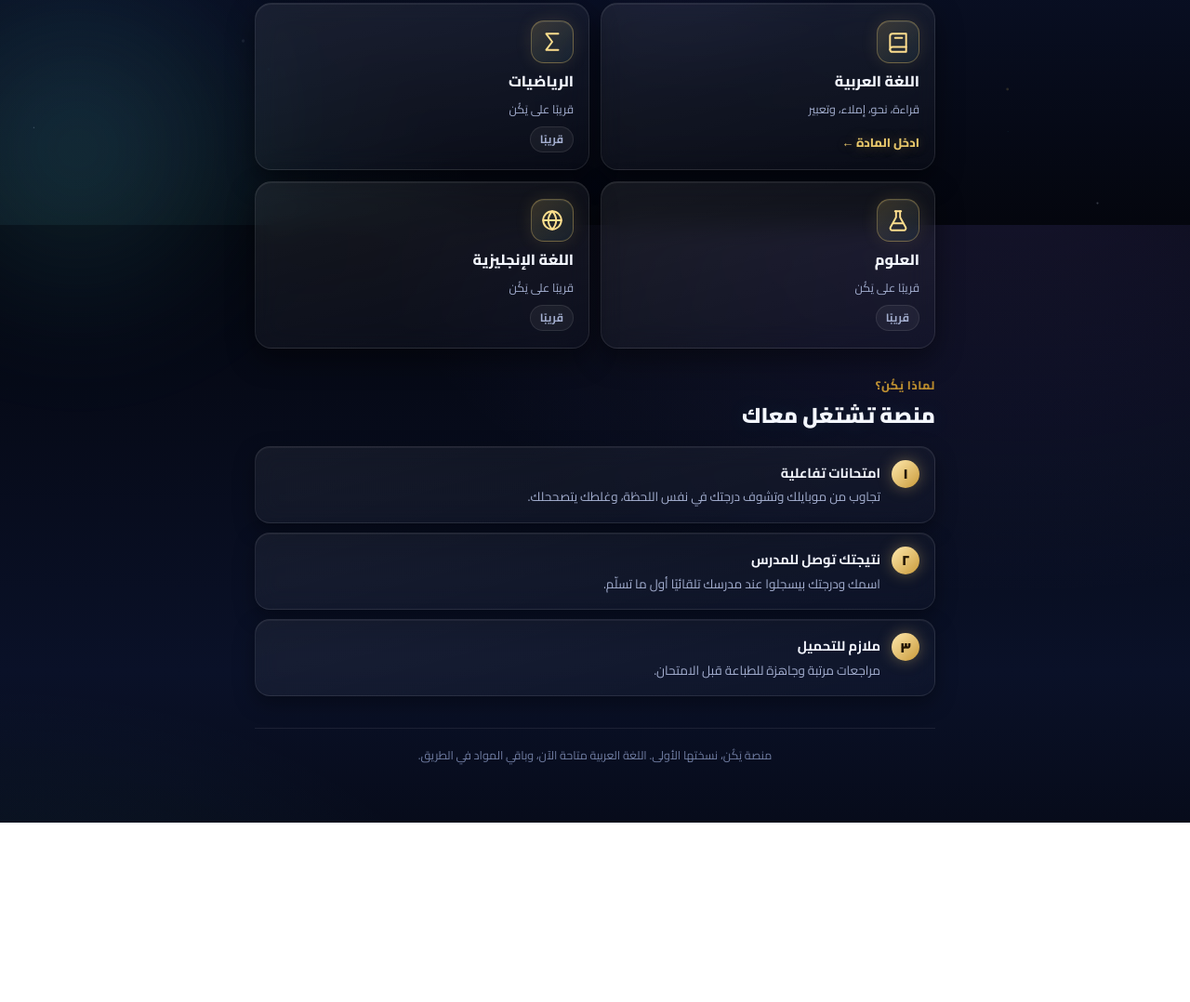
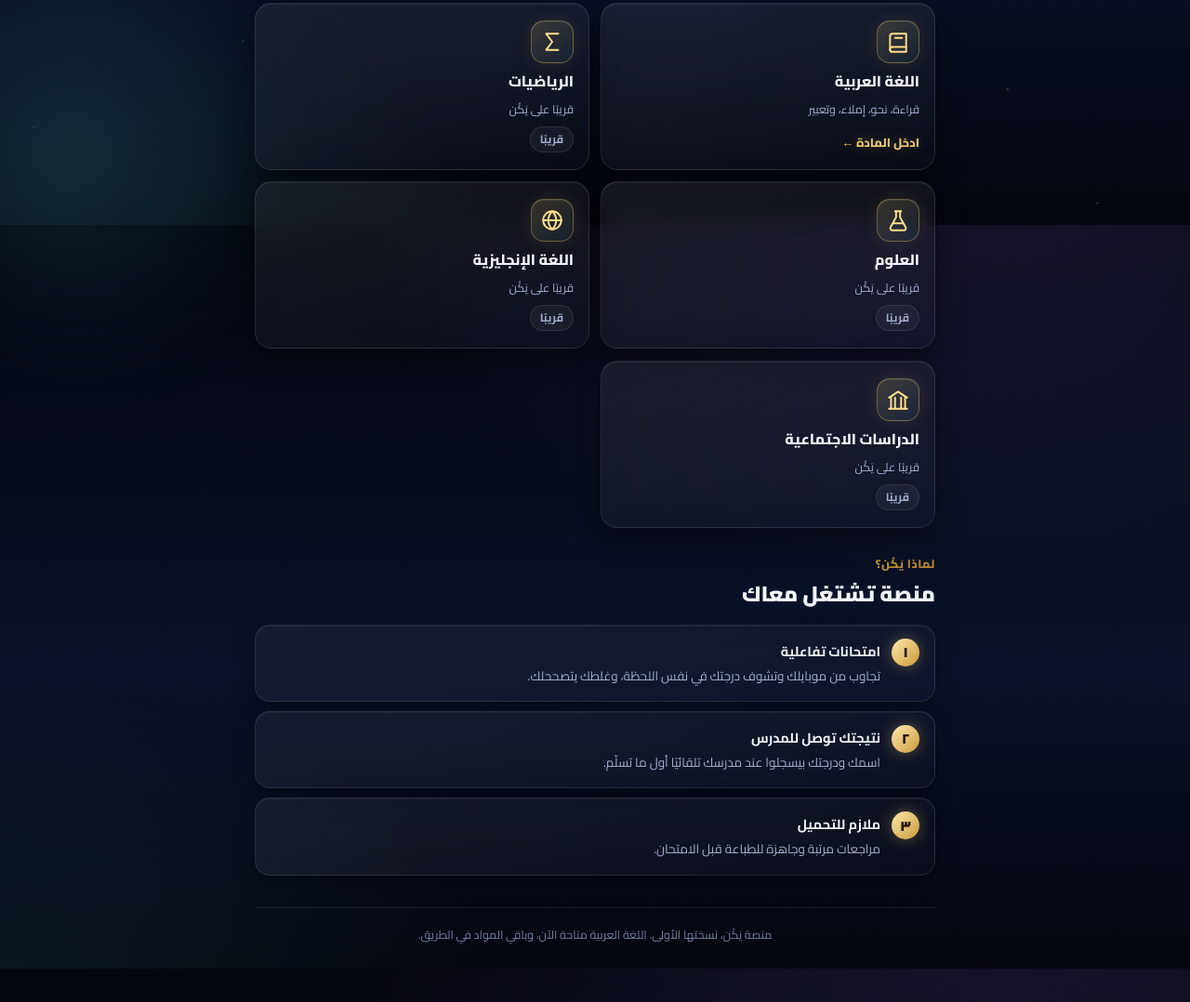
Before and after one commit to yakun-edu/yakun-edu, a plain HTML site: page index.html in a window 1280 px wide. Shown: the part 558-1636 px from the top of the page at 93% size. Before the commit the page ends 1443 px from the top, so only its background shows below. Drawn offline with Linux system fonts and the light colour scheme.

Commit message:
Add social studies subject card (coming soon)

```diff
--- a/index.html
+++ b/index.html
@@ -283,6 +283,7 @@ const SUBJECTS=[
  {id:'math',name:'الرياضيات',note:'قريبًا على يَكُن',icon:'math',active:false},
  {id:'science',name:'العلوم',note:'قريبًا على يَكُن',icon:'science',active:false},
  {id:'english',name:'اللغة الإنجليزية',note:'قريبًا على يَكُن',icon:'globe',active:false},
+ {id:'social',name:'الدراسات الاجتماعية',note:'قريبًا على يَكُن',icon:'landmark',active:false},
 ];
 const TEACHER={name:'مستر محمود جمال',role:'مدرس اللغة العربية',bio:'للمراحل الابتدائية والإعدادية والثانوية. امتحانات تفاعلية بنتيجة فورية، وملازم مراجعة جاهزة للطباعة.'};
 const EXAMS=[{title:'اختبار شهر نوفمبر (مراجعة)',grade:'الصف الرابع الابتدائي',meta:'١٦ سؤالًا بدرجة فورية + تدريب مقالي، المدة ٤٥ دقيقة',path:'exam4.html'},{title:'اختبار شهر نوفمبر (مراجعة الوحدة الثالثة)',grade:'الصف الخامس الابتدائي',meta:'٢٣ سؤالًا بدرجة فورية + تدريب مقالي، المدة ٤٥ دقيقة',path:'exam5.html'},{title:'امتحان الوحدة الأولى «أنا مصري»',grade:'الصف الأول الإعدادي',meta:'٢٧ سؤالًا بدرجة فورية + تدريب مقالي، المدة ساعتان',path:'exam-1prep.html'},{title:'اختبار شهر نوفمبر (مراجعة)',grade:'الصف الثاني الإعدادي',meta:'النحو، ٢٠ سؤالًا، مدته ساعة، والنتيجة فورية',path:'#/exam'},{title:'نموذج الفصل الدراسي الأول',grade:'الصف الثاني الإعدادي',meta:'١٣ سؤالًا بدرجة فورية + تدريب مقالي، المدة ساعتان',path:'exam-2prep-model.html'},{title:'نموذج الفصل الدراسي الأول',grade:'الصف الثاني الإعدادي',meta:'١٣ سؤالًا بدرجة فورية + تدريب مقالي، المدة ساعتان',path:'exam-2prep-model.html'},{title:'نموذج الفصل الدراسي الأول',grade:'الصف الثاني الإعدادي',meta:'١٣ سؤالًا بدرجة فورية + تدريب مقالي، المدة ساعتان',path:'exam-2prep-model.html'},{title:'نموذج امتحان شهر نوفمبر',grade:'الصف الثالث الإعدادي',meta:'١٨ سؤالًا بدرجة فورية + تدريب مقالي، المدة ساعتان',path:'exam-3prep.html'}];
@@ -348,6 +349,7 @@ const ICONS={
  video:'<rect x="3" y="6" width="13" height="12" rx="2"/><path d="M16 10l5-3v10l-5-3"/>',
  file:'<path d="M14 3H7a2 2 0 0 0-2 2v14a2 2 0 0 0 2 2h10a2 2 0 0 0 2-2V8z"/><path d="M14 3v5h5"/><path d="M9 13h6M9 17h6"/>',
  exam:'<path d="M12 20h9"/><path d="M16.5 3.5a2.1 2.1 0 0 1 3 3L7 19l-4 1 1-4z"/>',
+ landmark:'<path d="M3 21h18"/><path d="M5 21V10"/><path d="M9 21V10"/><path d="M15 21V10"/><path d="M19 21V10"/><path d="M3 10l9-6 9 6"/>',
  back:'<path d="M5 12h14"/><path d="M12 5l7 7-7 7"/>',
 };
 const icon=(k,s=26)=>`<svg width="${s}" height="${s}" viewBox="0 0 24 24" fill="none" stroke="currentColor" stroke-width="1.8" stroke-linecap="round" stroke-linejoin="round" aria-hidden="true">${ICONS[k]}</svg>`;
```
